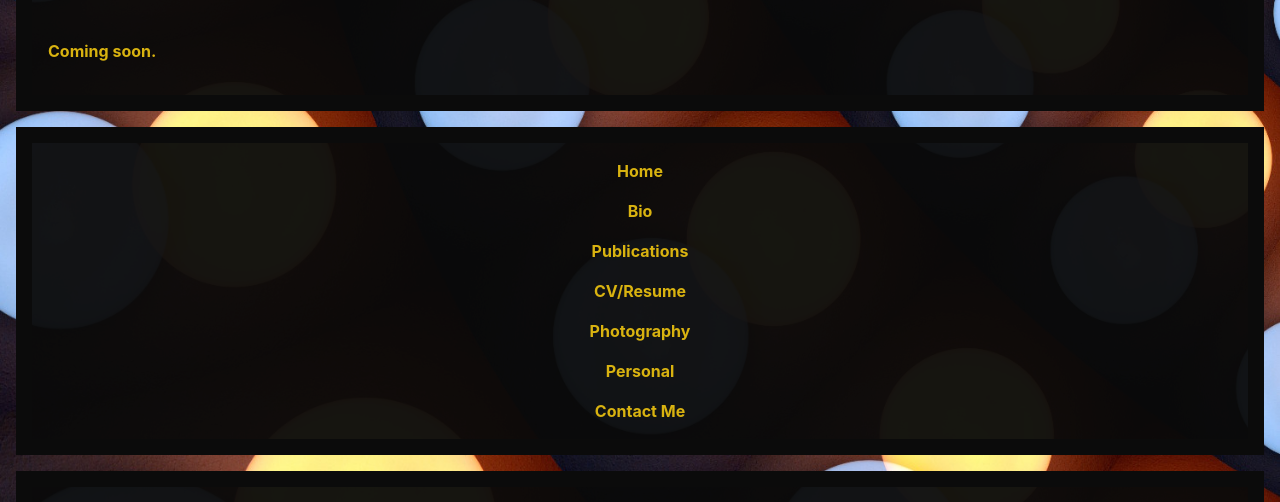
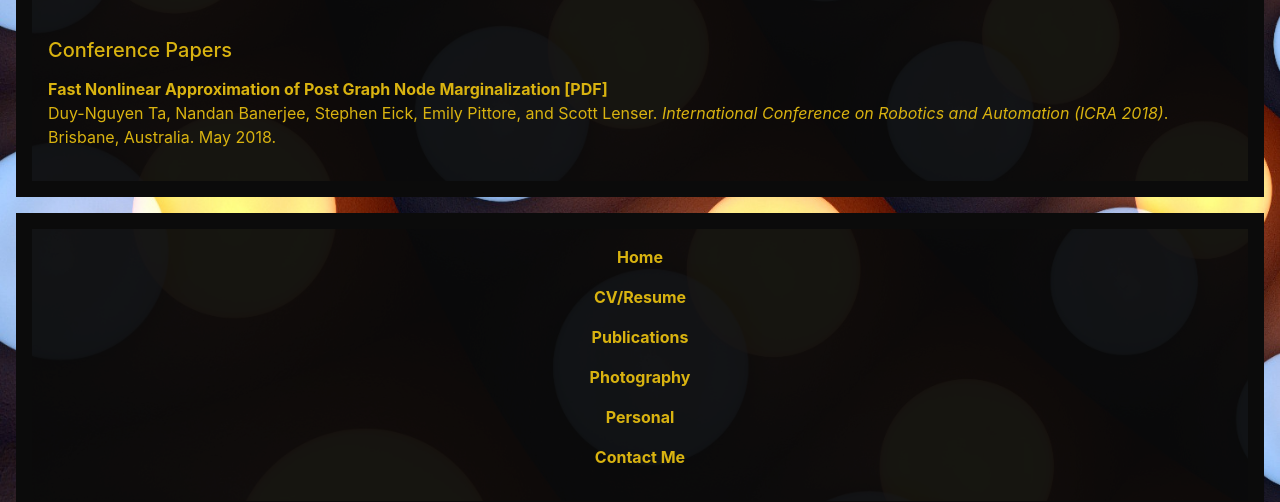
Before and after one commit to theredcomputer/theredcomputer.github.io, a plain HTML site: page publications.html in a window 1280 px wide. Shown: the part 148-650 px from the top of the page. Drawn offline with nearby package versions, Linux system fonts and the light colour scheme.

Commit message:
Added publication, lots of tweaks.

```diff
--- a/main.css
+++ b/main.css
@@ -27,11 +27,9 @@
 .nav-right {
     background: rgba(10,10,10,0.95);
     border: 1em solid #0b0b0b;
-    /*border-left: 3px double grey;
-    border-right: 3px double grey;
-    border-top: 3px double grey;
-    align-self: center;*/
-    align-self: stretch;
+    display: flex;
+    justify-content: center;
+    align-items: center;
 }
 
 .footer {
@@ -75,6 +73,9 @@ body {
     background-size: cover;
 }
 
+.url:link {
+    text-decoration: underline;
+}
 
 a:link {
     color: #d9b310;
@@ -85,7 +86,9 @@ a:visited {
 }
 
 a:hover {
-    color: #f4f4f4;
+    color: #0b0b0b;
+    background-color: #d9b310;
+    text-decoration: none;
 }
 
 a:active {
@@ -96,3 +99,19 @@ a:active {
     margin: 1em 0;
     font-size: medium;
 }
+
+.pub-heading {
+    margin: 0 0;
+}
+
+.pub {
+    margin: 1em 0;
+}
+
+.pub-title {
+    font-weight: bold;
+}
+
+.list-item {
+    padding-left: 15px;
+}
--- a/menu.js
+++ b/menu.js
@@ -1,3 +1,3 @@
-var element = '<ul class="list-unstyled"><li class="nav-li"><a href="index.html">Home</a></li><li class="nav-li"><a href="bio.html">Bio</a></li><li class="nav-li"><a href="publications.html">Publications</a></li><li class="nav-li"><a href="cv.pdf">CV/Resume</a></li><li class="nav-li"><a href="photography.html">Photography</a></li><li class="nav-li"><a href="personal.html">Personal</a></li><li class="nav-li"><a href="contact.html">Contact Me</a></li></ul>';
+var element = '<ul class="list-unstyled"><li class="nav-li"><a href="index.html">Home</a></li><li class="nav-li"><a href="cv.pdf">CV/Resume</a></li><li class="nav-li"><a href="publications.html">Publications</a></li><li class="nav-li"><a href="photography.html">Photography</a></li><li class="nav-li"><a href="personal.html">Personal</a></li><li class="nav-li"><a href="contact.html">Contact Me</a></li></ul>';
 
 var footer_text = '<p><i>"Truth is always exciting. Speak it, then. Life is dull without it." &mdash; Pearl S. Buck</i></p><p>Website designed in 2018 by Stephen Eick.</p><p><a target="_blank" href="https://linkedin.com/in/stepheneick"><i class="fab fa-linkedin fa-lg"></i></a> </p>';
--- a/publications.html
+++ b/publications.html
@@ -18,7 +18,14 @@
                 <h3>Publications</h3>
                 <br/><br/>
 
-                <p>Coming soon.</p>
+                <div class="font-weight-normal maincontent">
+                    <h5 class="pub-heading">Conference Papers</h5>
+
+                    <div class="pub">
+                        <span class="pub-title">Fast Nonlinear Approximation of Post Graph Node Marginalization <a href="docs/PoseGraphSparsification.pdf">[PDF]</a></span>
+                        <p>Duy-Nguyen Ta, Nandan Banerjee, Stephen Eick, Emily Pittore, and Scott Lenser. <i>International Conference on Robotics and Automation (ICRA 2018)</i>. Brisbane, Australia. May 2018.</p>
+                    </div>
+                </div>
             </article>
             <aside id="menu" class="aside nav-right"></aside>
             <footer id="footer" class="footer"></footer>
```
Also changed, not shown: contact.html (+5 -4 lines), index.html (+2 -3 lines), 1 other file.
